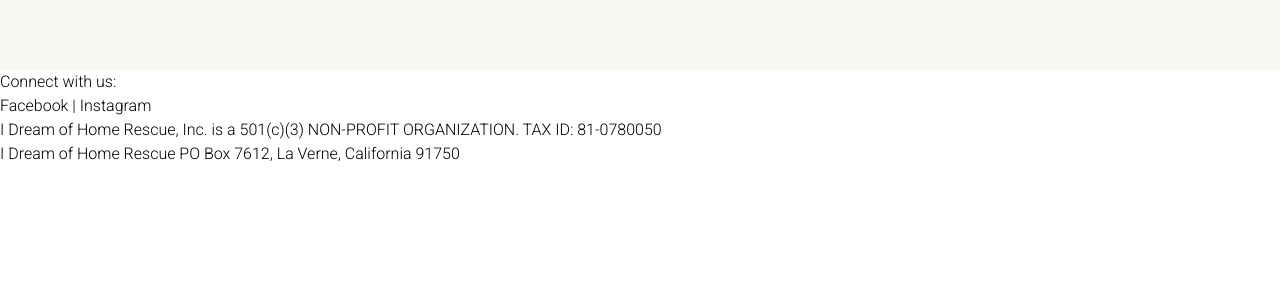
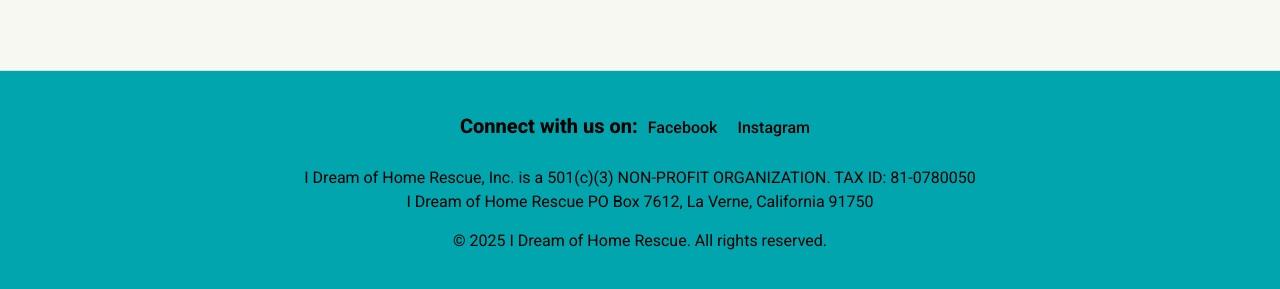
Before and after one commit to cconner57/idohr, a Vue app: page / in a window 1280 px wide. Shown: the part 2492-2781 px from the top of the page. Before the commit the page ends 2658 px from the top, so only its background shows below. Built offline with nearby package versions, Linux system fonts and the light colour scheme.

Commit message:
footer added

```diff
--- /dev/null
+++ b/src/components/footer/Footer.vue
@@ -0,0 +1,78 @@
+<script setup lang="ts"></script>
+
+<template>
+  <footer class="footer">
+    <div class="footer__social">
+      <h3 class="footer__title">Connect with us on:</h3>
+      <a href="#" aria-label="Facebook">Facebook</a>
+      <a href="#" aria-label="Instagram">Instagram</a>
+    </div>
+    <div class="footer__info">
+      <p>I Dream of Home Rescue, Inc. is a 501(c)(3) NON-PROFIT ORGANIZATION. TAX ID: 81-0780050</p>
+      <p>I Dream of Home Rescue PO Box 7612, La Verne, California 91750</p>
+    </div>
+    <div class="footer__copyright">
+      <p>&copy; 2025 I Dream of Home Rescue. All rights reserved.</p>
+    </div>
+  </footer>
+</template>
+
+<style scoped lang="css">
+.footer {
+  background-color: var(--green);
+  color: var(--font-text-light);
+  padding: 40px 20px;
+  text-align: center;
+  border-top: 1px solid #ddd;
+  display: flex;
+  flex-direction: column;
+  align-items: center;
+}
+
+.footer__social {
+  margin-bottom: 15px;
+  display: flex;
+  align-items: center;
+  a {
+    margin: 0 10px;
+    color: var(--font-text-light);
+    text-decoration: none;
+    font-weight: 500;
+    padding-bottom: 5px;
+  }
+  a:hover {
+    color: #ddd;
+  }
+}
+
+.footer__title {
+  font-size: 20px;
+  font-weight: 800;
+  margin-bottom: 10px;
+}
+
+.footer__links {
+  list-style: none;
+  padding: 0;
+  display: flex;
+  justify-content: center;
+  gap: 15px;
+}
+
+.footer__info {
+  margin-bottom: 15px;
+  p {
+    line-height: 1.5;
+    font-weight: 400;
+  }
+}
+
+.footer__copyright {
+  font-size: 12px;
+  color: var(--font-text-light);
+  p {
+    line-height: 1.5;
+    font-weight: 400;
+  }
+}
+</style>
--- a/src/pages/Home.vue
+++ b/src/pages/Home.vue
@@ -5,6 +5,7 @@
 import Button from '../components/ui/Button.vue'
 import { goToAdopt } from '../utils/navigate'
 import Candid from '../components/candid-award/Candid.vue'
+import Footer from '../components/footer/Footer.vue'
 
 const router = useRouter()
 
@@ -88,18 +89,7 @@
     </section>
   </main>
 
-  <footer>
-    <div>
-      <p>Connect with us:</p>
-      <p>Facebook | Instagram</p>
-    </div>
-    <div>
-      <p>
-        I Dream of Home Rescue, Inc. is a 501(c)(3) NON-PROFIT ORGANIZATION. TAX ID: 81-0780050 I
-        Dream of Home Rescue PO Box 7612, La Verne, California 91750
-      </p>
-    </div>
-  </footer>
+  <Footer />
 </template>
 
 <style scoped lang="css">
```
